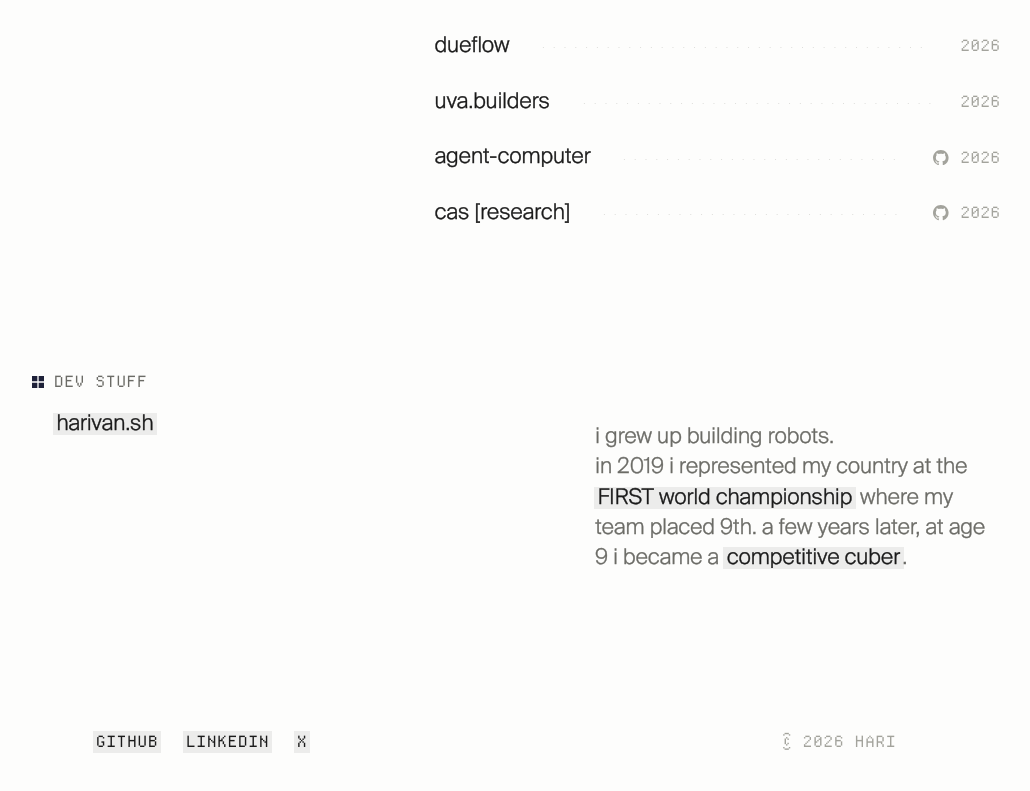
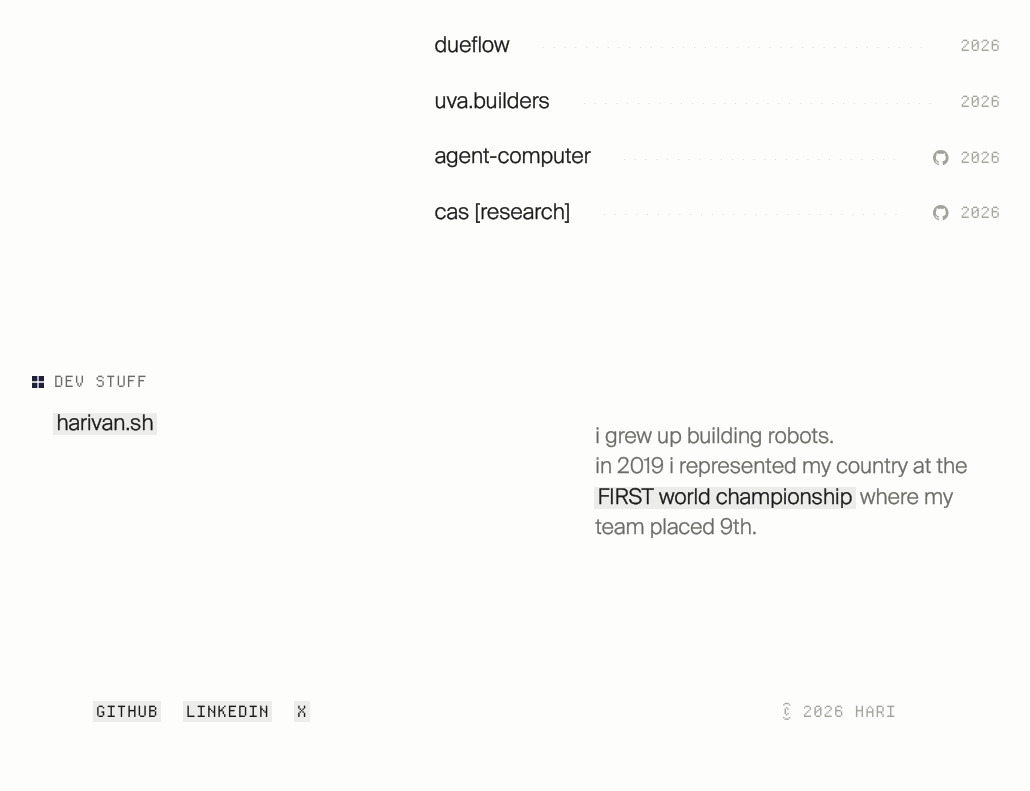
Before and after one commit to harivansh-afk/website, a SvelteKit app: page / in a window 1280 px wide. Shown: the part 1399-2190 px from the top of the page, without its empty margins (145-1175 px from the left). Built offline with nearby package versions, Linux system fonts and the light colour scheme.

Commit message:
home: drop the cubing line

```diff
--- a/src/routes/+page.svelte
+++ b/src/routes/+page.svelte
@@ -90,8 +90,7 @@
         <a
           href="https://www.facebook.com/roboclubonline/posts/roboclub-team-supercalifragilisticexpialidocious-at-the-first-lego-league-nation/1565656036804624/"
           {...ext}>FIRST world championship</a
-        > where my team placed 9th. a few years later, at age 9 i became a
-        <a href="https://www.worldcubeassociation.org/persons/2015RATH01" {...ext}>competitive cuber</a>.
+        > where my team placed 9th.
       </p>
     </div>
   </section>
```
